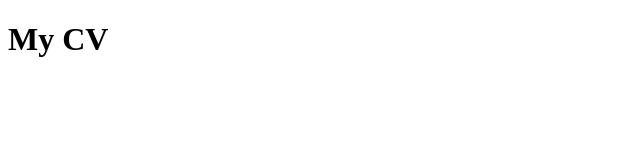
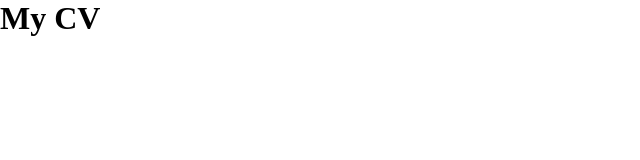
Before and after one commit to xtadeushx/rsschool-cv, a plain HTML site: page index.html in a window 1280 px wide. Shown: the whole page, without its empty margins (0-640 px from the left). Drawn offline with Linux system fonts and the light colour scheme.

Commit message:
feat: add styles to index.html

```diff
--- a/index.html
+++ b/index.html
@@ -4,6 +4,7 @@
     <meta charset="UTF-8">
     <meta http-equiv="X-UA-Compatible" content="IE=edge">
     <meta name="viewport" content="width=device-width, initial-scale=1.0">
+    <link rel="stylesheet" href="./style.css">
     <title>My CV</title>
 </head>
 <body>
--- a/style.css
+++ b/style.css
@@ -0,0 +1,5 @@
+*, *::after, *::before {
+    margin: 0;
+    padding: 0;
+    box-sizing: border-box;
+}
```
